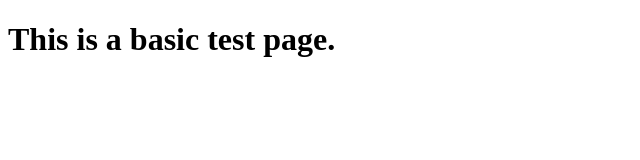
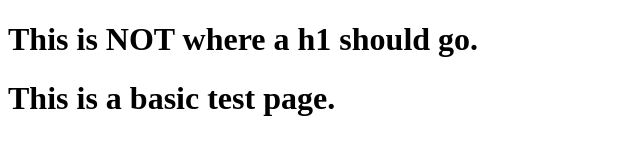
Before and after one commit to IeanD/hello-world, a plain HTML site: page index.html in a window 1280 px wide. Shown: the whole page, without its empty margins (0-640 px from the left). Drawn offline with Linux system fonts and the light colour scheme.

Commit message:
making an intentionally bad decision to practice reverting.

```diff
--- a/index.html
+++ b/index.html
@@ -4,6 +4,7 @@
     <meta charset="UTF-8">
     <title>Hello-world</title>
     <link rel="stylesheet" href="css/style.css" type="text/css" />
+    <h1>This is NOT where a h1 should go.</h1>
 </head>
 <body>
     <h1>This is a basic test page.</h1>
```
